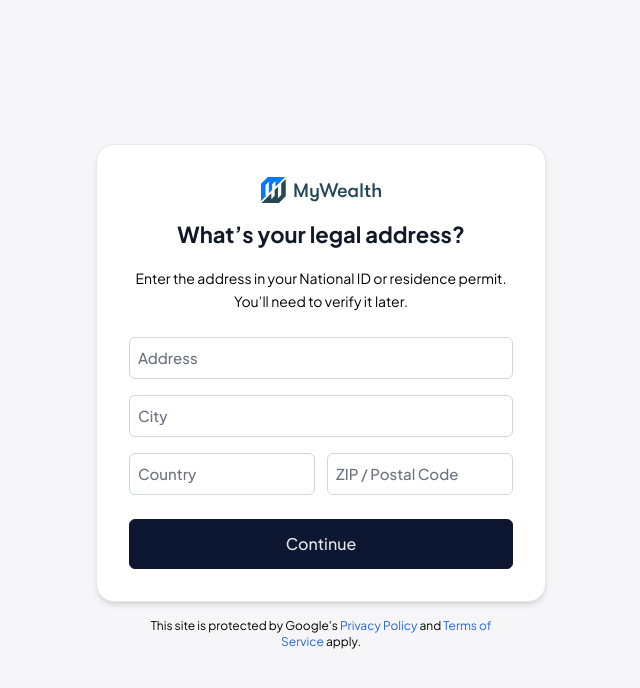
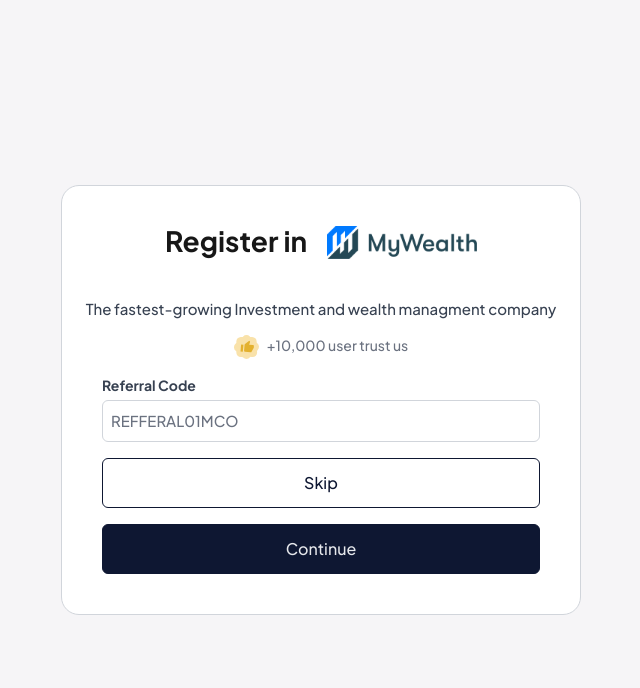
Before and after one commit to zaidkhan-code/My_wealth, a Next.js app: page / in a window 1280 px wide. Shown: the top 688 px of the page, without its empty margins (319-959 px from the left). Built offline with nearby package versions, Linux system fonts and the light colour scheme.

Commit message:
Update page.js

```diff
--- a/src/app/page.js
+++ b/src/app/page.js
@@ -1,39 +1,37 @@
-
-import LegalAddress from "../app/user/legaladdress/page";
+import Image from "next/image";
+import LoginLogo from "../../public/Assets/user/darklogowithtext@2x.png";
+import Button from "../components/element/Button";
+import Input from "../components/element/Input";
+import LikeImg from "../../public/Assets/user/thumb-up-icn(1).svg";
 export default function Home() {
   return (
-   <div>
- <LegalAddress/>
-
-   </div>
-
-
+    <div className="bg-[#F6F5F7] w-full  py-8 gap-6 flex-col h-screen justify-center flex items-center overflow-x-hidden">
+      <div className="w-[520px] text-center  px-10 py-10 gap-4 flex flex-col items-center  rounded-[18px] bg-white border-[0.5px] border-gray-300 ">
+        <div className="flex  flex-row gap-5">
+          <h5 className="text-[28px] font-bold leading-[30px] ">
+            Register in{" "}
+          </h5>
+          <Image
+            width={150}
+            className=" object-cover "
+            src={LoginLogo}
+            height={150}
+            alt=""
+          />
+        </div>
+        <p className="text-[15px] mt-6 text-nowrap text-gray-700 leading-[20px] font-medium ">
+          The fastest-growing Investment and wealth managment company
+        </p>
+        <div className="flex gap-2">
+          <Image width={25} height={25} alt="likeimg" src={LikeImg} />
+          <p className="text-[14px] font-medium text-gray-500">
+            +10,000 user trust us
+          </p>
+        </div>
+        <Input label="Referral Code" placeholder="REFFERAL01MCO" />
+        <Button text="Skip" Theme="light" />
+        <Button text="Continue" />
+      </div>
+    </div>
   );
 }
-
-    // <div className="bg-[#F6F5F7] w-full  py-8 gap-6 flex-col h-screen justify-center flex items-center overflow-x-hidden">
-    //   <div className="w-[520px] text-center  px-10 py-10 gap-4 flex flex-col items-center  rounded-[18px] bg-white border-[0.5px] border-gray-300 ">
-    //     <div className="flex  flex-row gap-5">
-    //       <h5 className="text-[28px] font-bold leading-[30px] ">
-    //         Register in{" "}
-    //       </h5>
-    //       <Image
-    //         width={150}
-    //         className=" object-cover "
-    //         src={LoginLogo}
-    //         height={150}
-    //         alt=""
-    //       />
-    //     </div>
-    //     <p className="text-[15px] mt-6 text-nowrap text-gray-700 leading-[20px] font-medium ">
-    //       The fastest-growing Investment and wealth managment company
-    //     </p>
-    //     <div className="flex gap-2">
-    //       <Image width={25} height={25} alt="likeimg" src={LikeImg} />
-    //       <p className="text-[14px] font-medium text-gray-500">
-    //         +10,000 user trust us
-    //       </p>
-    //     </div>
-    //     <Input label="Referral Code" placeholder="REFFERAL01MCO" />
-    //     <Button text="Skip" Theme="light" />
-    //     <Button text="Continue" />
```
